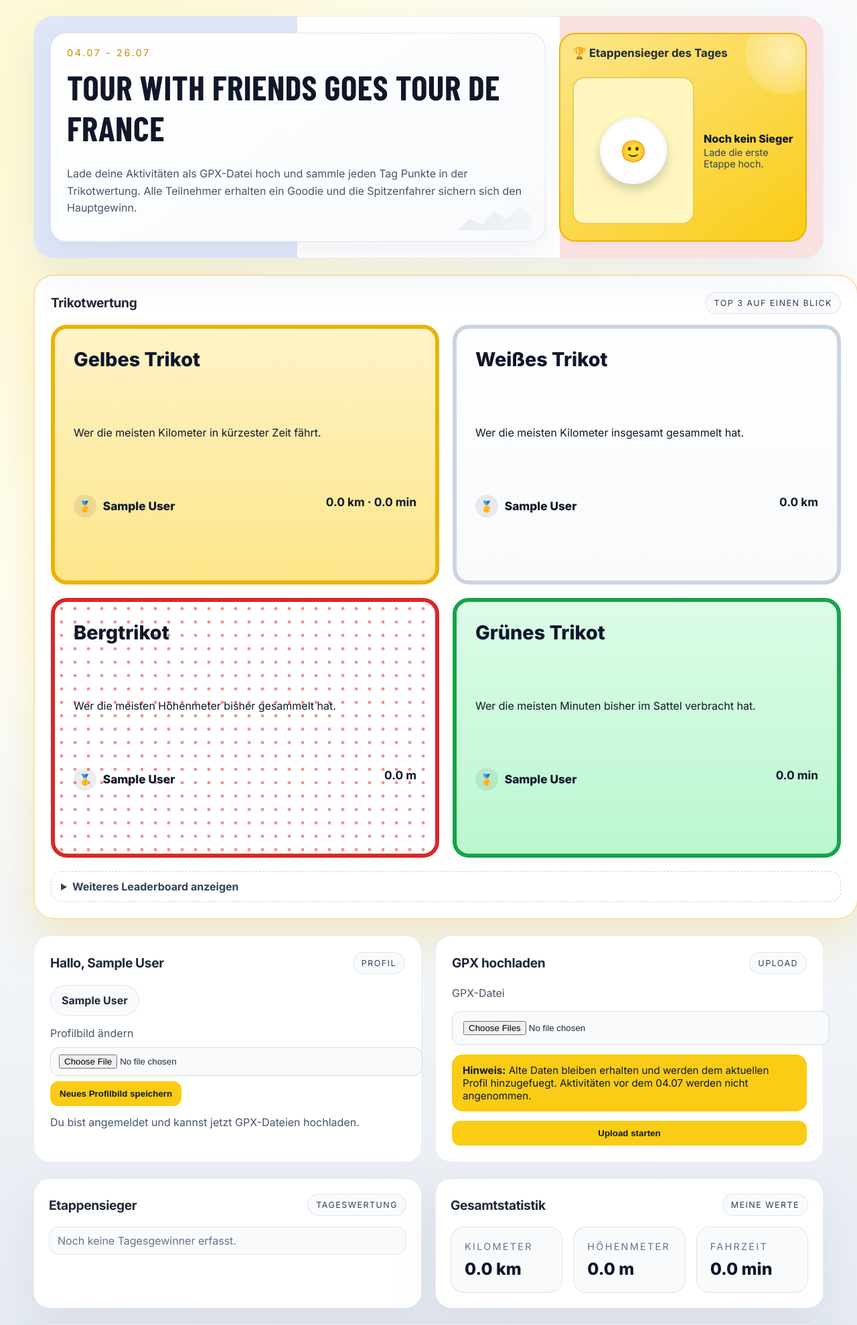
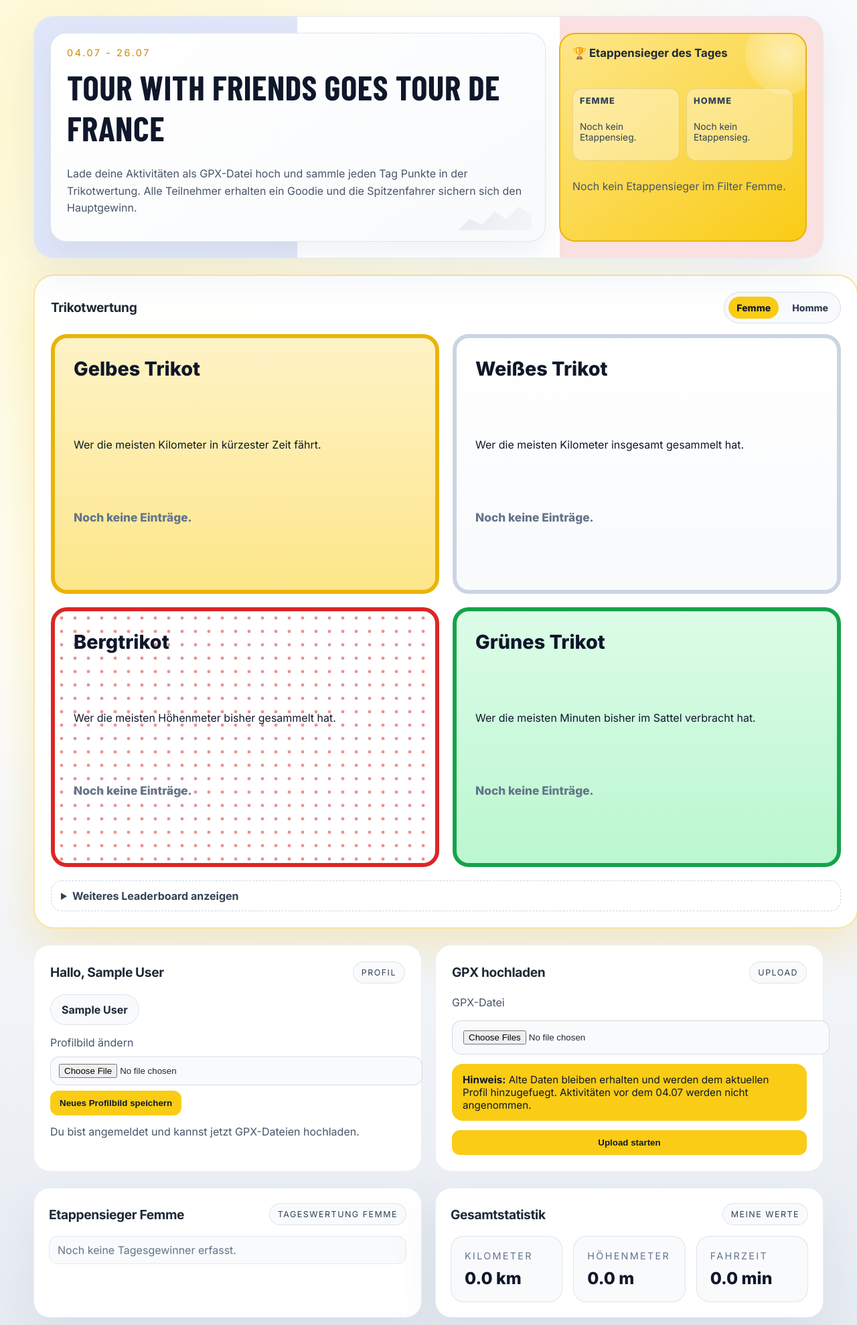
Before and after one commit to carlottadietz/tourwithfriends, a Flask app: page /?gender=Femme in a window 1280 px wide. Shown: the top 1979 px of the page at 67% size. Run offline with Flask 3, Linux system fonts and the light colour scheme; the visitor is signed in with stand-in values (Sample User, id 1); data comes from the database, SQL or seed files in the repository; data that the repository does not hold is empty; some libraries are stand-ins or nearby versions; some web fonts are replaced.

Commit message:
Femme/Homme-Wertungen und Etappensieger-Filter einführen

```diff
--- a/app.py
+++ b/app.py
@@ -27,6 +27,7 @@
         CREATE TABLE IF NOT EXISTS users (
             id INTEGER PRIMARY KEY AUTOINCREMENT,
             name TEXT UNIQUE NOT NULL,
+            gender TEXT NOT NULL DEFAULT 'Homme',
             profile_image TEXT,
             total_distance_km REAL DEFAULT 0,
             total_elevation_m REAL DEFAULT 0,
@@ -48,6 +49,10 @@
         )
         """
     )
+    columns = conn.execute("PRAGMA table_info(users)").fetchall()
+    column_names = {col[1] for col in columns}
+    if "gender" not in column_names:
+        conn.execute("ALTER TABLE users ADD COLUMN gender TEXT NOT NULL DEFAULT 'Homme'")
     conn.commit()
     conn.close()
 
@@ -99,6 +104,7 @@
 PAUSE_THRESHOLD_SECONDS = 1800
 ELEVATION_HYSTERESIS_M = 4.5
 EVENT_START_MONTH_DAY = (7, 4)
+VALID_GENDERS = ("Femme", "Homme")
 
 
 def calculate_ascent_hysteresis(elevations, threshold_m=ELEVATION_HYSTERESIS_M):
@@ -126,6 +132,17 @@
     except ValueError:
         return False
     return (activity_date.month, activity_date.day) >= EVENT_START_MONTH_DAY
+
+
+def normalize_gender(raw_gender):
+    if not raw_gender:
+        return None
+    lowered = raw_gender.strip().lower()
+    if lowered == "femme":
+        return "Femme"
+    if lowered == "homme":
+        return "Homme"
+    return None
 
 def parse_gpx_metrics(path):
     tree = ET.parse(path)
@@ -205,12 +222,20 @@
 def index():
     user = get_current_user()
     conn = get_db()
-    users = conn.execute("SELECT id, name, profile_image FROM users ORDER BY name ASC").fetchall()
+    users = conn.execute("SELECT id, name, gender, profile_image FROM users ORDER BY name ASC").fetchall()
+
+    selected_gender = normalize_gender(request.args.get("gender", ""))
+    if selected_gender is None and user:
+        selected_gender = normalize_gender(user["gender"])
+    if selected_gender is None:
+        selected_gender = "Homme"
+
     yellow_leaderboard = conn.execute(
         """
         SELECT
             id,
             name,
+            gender,
             profile_image,
             total_distance_km,
             total_duration_min,
@@ -219,24 +244,29 @@
                 ELSE 0
             END AS avg_speed_kmh
         FROM users
+        WHERE gender = ?
         ORDER BY avg_speed_kmh DESC, total_distance_km DESC, name ASC
         """
-    ).fetchall()
+    , (selected_gender,)).fetchall()
     white_leaderboard = conn.execute(
-        "SELECT id, name, profile_image, total_distance_km FROM users ORDER BY total_distance_km DESC, name ASC"
+        "SELECT id, name, gender, profile_image, total_distance_km FROM users WHERE gender = ? ORDER BY total_distance_km DESC, name ASC",
+        (selected_gender,),
     ).fetchall()
     elevation_leaderboard = conn.execute(
-        "SELECT id, name, profile_image, total_elevation_m FROM users ORDER BY total_elevation_m DESC, name ASC"
+        "SELECT id, name, gender, profile_image, total_elevation_m FROM users WHERE gender = ? ORDER BY total_elevation_m DESC, name ASC",
+        (selected_gender,),
     ).fetchall()
     duration_leaderboard = conn.execute(
-        "SELECT id, name, profile_image, total_duration_min FROM users ORDER BY total_duration_min DESC, name ASC"
+        "SELECT id, name, gender, profile_image, total_duration_min FROM users WHERE gender = ? ORDER BY total_duration_min DESC, name ASC",
+        (selected_gender,),
     ).fetchall()
-    daily_winners = conn.execute(
+    daily_winners_all = conn.execute(
         """
         WITH daily_totals AS (
             SELECT
                 date(r.created_at) AS ride_day,
                 r.user_id,
+                u.gender,
                 ROUND(SUM(r.distance_km), 2) AS distance_km,
                 ROUND(SUM(r.duration_min), 2) AS duration_min,
                 CASE
@@ -244,11 +274,13 @@
                     ELSE 0
                 END AS avg_speed_kmh
             FROM rides r
-            GROUP BY date(r.created_at), r.user_id
+            JOIN users u ON r.user_id = u.id
+            GROUP BY date(r.created_at), r.user_id, u.gender
         )
         SELECT
             strftime('%d.%m.%Y', dt.ride_day) AS day,
             dt.user_id,
+            dt.gender,
             dt.distance_km,
             dt.duration_min,
             dt.avg_speed_kmh,
@@ -260,6 +292,7 @@
             SELECT 1
             FROM daily_totals better
             WHERE better.ride_day = dt.ride_day
+                            AND better.gender = dt.gender
               AND (
                   better.avg_speed_kmh > dt.avg_speed_kmh
                   OR (
@@ -273,9 +306,13 @@
                   )
               )
         )
-        ORDER BY dt.ride_day DESC
+        ORDER BY dt.ride_day DESC, dt.gender ASC
         """
     ).fetchall()
+    daily_winners = [row for row in daily_winners_all if row["gender"] == selected_gender]
+
+    daily_winner_homme = next((row for row in daily_winners_all if row["gender"] == "Homme"), None)
+    daily_winner_femme = next((row for row in daily_winners_all if row["gender"] == "Femme"), None)
     rides = []
     if user:
         rides = conn.execute(
@@ -303,6 +340,8 @@
         "index.html",
         user=user,
         users=users,
+        selected_gender=selected_gender,
+        genders=VALID_GENDERS,
         current_leader=current_leader,
         stats=stats,
         yellow_leaderboard=yellow_leaderboard,
@@ -310,6 +349,8 @@
         elevation_leaderboard=elevation_leaderboard,
         duration_leaderboard=duration_leaderboard,
         daily_winners=daily_winners,
+        daily_winner_homme=daily_winner_homme,
+        daily_winner_femme=daily_winner_femme,
         rides=rides,
     )
 
@@ -317,6 +358,7 @@
 @app.route("/login", methods=["POST"])
 def login():
     selected_name = request.form.get("existing_user", "").strip()
+    selected_gender = normalize_gender(request.form.get("gender", ""))
     name = request.form.get("name", "").strip()
     if selected_name:
         name = selected_name
@@ -324,7 +366,7 @@
         return redirect(url_for("index"))
 
     conn = get_db()
-    existing = conn.execute("SELECT id, profile_image FROM users WHERE name = ?", (name,)).fetchone()
+    existing = conn.execute("SELECT id, gender, profile_image FROM users WHERE name = ?", (name,)).fetchone()
 
     profile_image = request.files.get("profile_image")
     filename = None
@@ -340,20 +382,27 @@
             return redirect(url_for("index"))
         if filename and (existing["profile_image"] != filename):
             conn.execute("UPDATE users SET profile_image = ? WHERE id = ?", (filename, existing["id"]))
+        if not existing["gender"] and selected_gender:
+            conn.execute("UPDATE users SET gender = ? WHERE id = ?", (selected_gender, existing["id"]))
         user_id = existing["id"]
+        user_gender = existing["gender"] or selected_gender or "Homme"
     else:
         if not filename:
             return redirect(url_for("index"))
+        if selected_gender is None:
+            return redirect(url_for("index"))
         cur = conn.execute(
-            "INSERT INTO users (name, profile_image, total_distance_km) VALUES (?, ?, 0)",
-            (name, filename),
+            "INSERT INTO users (name, gender, profile_image, total_distance_km) VALUES (?, ?, ?, 0)",
+            (name, selected_gender, filename),
         )
         user_id = cur.lastrowid
+        user_gender = selected_gender
 
     conn.commit()
     session.permanent = True
     session["user_id"] = user_id
     session["user_name"] = name
+    session["user_gender"] = user_gender
     return redirect(url_for("index"))
 
 
--- a/templates/index.html
+++ b/templates/index.html
@@ -39,6 +39,14 @@
     .stage-hero { position: relative; overflow: hidden; background: linear-gradient(145deg, #fde68a, #facc15); border-radius: 24px; padding: 18px 18px; display: grid; gap: 10px; border: 2px solid #eab308; }
     .stage-hero::before { content: ""; position: absolute; right: -30px; top: -30px; width: 120px; height: 120px; border-radius: 999px; background: radial-gradient(circle, rgba(255,255,255,0.55), rgba(255,255,255,0)); }
     .stage-hero h3 { margin: 0; font-size: 1.05rem; }
+    .duel-stage-grid { display: grid; grid-template-columns: 1fr 1fr; gap: 10px; }
+    .stage-gender-card { background: rgba(255,255,255,0.35); border: 1px solid rgba(15,23,42,0.1); border-radius: 14px; padding: 10px; display: grid; gap: 6px; }
+    .stage-gender-title { font-size: 0.8rem; text-transform: uppercase; letter-spacing: 0.09em; color: #334155; font-weight: 800; }
+    .stage-gender-main { display: flex; align-items: center; gap: 8px; }
+    .stage-gender-avatar { width: 46px; height: 46px; border-radius: 999px; object-fit: cover; border: 2px solid rgba(255,255,255,0.9); }
+    .stage-gender-fallback { width: 46px; height: 46px; border-radius: 999px; display: inline-flex; align-items: center; justify-content: center; background: rgba(255,255,255,0.8); font-size: 1.1rem; }
+    .stage-gender-name { font-weight: 900; color: #0f172a; }
+    .stage-gender-meta { color: #334155; font-size: 0.86rem; }
     .winner-row { display: flex; align-items: center; gap: 14px; }
     .winner-photo-figure {
       position: relative;
@@ -82,6 +90,12 @@
     .section-title { display: flex; align-items: center; justify-content: space-between; gap: 12px; margin-bottom: 16px; }
     .badge { display: inline-flex; align-items: center; gap: 8px; padding: 8px 12px; border-radius: 18px; font-size: 0.78rem; text-transform: uppercase; letter-spacing: 0.12em; background: #f8fafc; border: 1px solid rgba(148,163,184,0.25); color: #334155; }
     .hero-note { color: #475569; }
+    .gender-switch { display: inline-flex; gap: 8px; background: #f8fafc; border: 1px solid rgba(148,163,184,0.3); border-radius: 999px; padding: 6px; }
+    .gender-link { text-decoration: none; color: #334155; padding: 8px 12px; border-radius: 999px; font-weight: 800; font-size: 0.88rem; }
+    .gender-link.active { background: #facc15; color: #0f172a; }
+    .gender-fieldset { border: 1px solid rgba(148,163,184,0.3); border-radius: 14px; padding: 10px 12px; background: #f8fafc; }
+    .gender-options { display: flex; gap: 16px; }
+    .gender-options label { display: inline-flex; gap: 6px; align-items: center; color: #334155; }
 
     .login-shell { max-width: 560px; margin: 8vh auto 0; }
     .login-card { background: rgba(255,255,255,0.98); border: 1px solid rgba(148,163,184,0.24); border-radius: 30px; padding: 28px; box-shadow: 0 24px 60px rgba(148,163,184,0.2); }
@@ -179,10 +193,17 @@
             <select id="existing_user" name="existing_user">
               <option value="">- auswählen -</option>
               {% for user_option in users %}
-                <option value="{{ user_option.name }}" data-has-image="{{ '1' if user_option.profile_image else '0' }}">{{ user_option.name }}</option>
+                <option value="{{ user_option.name }}" data-has-image="{{ '1' if user_option.profile_image else '0' }}" data-gender="{{ user_option.gender }}">{{ user_option.name }}</option>
               {% endfor %}
             </select>
           {% endif %}
+          <fieldset class="gender-fieldset">
+            <legend>Geschlecht</legend>
+            <div class="gender-options">
+              <label><input type="radio" name="gender" value="Femme" required> Femme</label>
+              <label><input type="radio" name="gender" value="Homme" required> Homme</label>
+            </div>
+          </fieldset>
           <label for="profile_image">Profilbild (verpflichtend für neue Profile)</label>
           <input id="profile_image" name="profile_image" type="file" accept="image/*" required>
           <button id="login-submit" class="primary" type="submit">Anmelden und starten</button>
@@ -201,6 +222,40 @@
       </div>
       <div class="stage-hero">
         <h3>🏆 Etappensieger des Tages</h3>
+        <div class="duel-stage-grid">
+          <div class="stage-gender-card">
+            <span class="stage-gender-title">Femme</span>
+            {% if daily_winner_femme %}
+              <div class="stage-gender-main">
+                {% if daily_winner_femme.profile_image %}
+                  <img class="stage-gender-avatar" src="{{ url_for('uploaded_file', filename=daily_winner_femme.profile_image) }}" alt="Profilbild von {{ daily_winner_femme.user_name }}">
+                {% else %}
+                  <span class="stage-gender-fallback">🙂</span>
+                {% endif %}
+                <span class="stage-gender-name">{{ daily_winner_femme.user_name }}</span>
+              </div>
+              <span class="stage-gender-meta">{{ daily_winner_femme.day }} · {{ daily_winner_femme.distance_km }} km · {{ daily_winner_femme.avg_speed_kmh|round(2) }} km/h</span>
+            {% else %}
+              <span class="stage-gender-meta">Noch kein Etappensieg.</span>
+            {% endif %}
+          </div>
+          <div class="stage-gender-card">
+            <span class="stage-gender-title">Homme</span>
+            {% if daily_winner_homme %}
+              <div class="stage-gender-main">
+                {% if daily_winner_homme.profile_image %}
+                  <img class="stage-gender-avatar" src="{{ url_for('uploaded_file', filename=daily_winner_homme.profile_image) }}" alt="Profilbild von {{ daily_winner_homme.user_name }}">
+                {% else %}
+                  <span class="stage-gender-fallback">🙂</span>
+                {% endif %}
+                <span class="stage-gender-name">{{ daily_winner_homme.user_name }}</span>
+              </div>
+              <span class="stage-gender-meta">{{ daily_winner_homme.day }} · {{ daily_winner_homme.distance_km }} km · {{ daily_winner_homme.avg_speed_kmh|round(2) }} km/h</span>
+            {% else %}
+              <span class="stage-gender-meta">Noch kein Etappensieg.</span>
+            {% endif %}
+          </div>
+        </div>
         {% if daily_winners %}
           <div class="winner-row">
             <div class="winner-photo-figure">
@@ -211,21 +266,12 @@
               {% endif %}
             </div>
             <div class="winner-text">
-              <span class="winner-name">{{ daily_winners[0].user_name }}</span>
+              <span class="winner-name">Aktueller Filter: {{ selected_gender }} · {{ daily_winners[0].user_name }}</span>
               <span class="winner-meta">{{ daily_winners[0].day }} · {{ daily_winners[0].distance_km }} km · {{ daily_winners[0].avg_speed_kmh|round(2) }} km/h</span>
             </div>
           </div>
-          <p class="hero-note">🚴 Gelbes Trikot-Modus: Vollgas auf dem Rad und Platz 1 sichern.</p>
         {% else %}
-          <div class="winner-row">
-            <div class="winner-photo-figure" aria-hidden="true">
-              <span class="winner-head-placeholder">🙂</span>
-            </div>
-            <div class="winner-text">
-              <span class="winner-name">Noch kein Sieger</span>
-              <span class="winner-meta">Lade die erste Etappe hoch.</span>
-            </div>
-          </div>
+          <p class="hero-note">Noch kein Etappensieger im Filter {{ selected_gender }}.</p>
         {% endif %}
       </div>
     </div>
@@ -233,7 +279,10 @@
     <div class="card trikot-full">
       <div class="section-title">
         <h2>Trikotwertung</h2>
-        <span class="badge">Top 3 auf einen Blick</span>
+        <div class="gender-switch" role="tablist" aria-label="Geschlechterfilter">
+          <a class="gender-link {{ 'active' if selected_gender == 'Femme' else '' }}" href="{{ url_for('index', gender='Femme') }}">Femme</a>
+          <a class="gender-link {{ 'active' if selected_gender == 'Homme' else '' }}" href="{{ url_for('index', gender='Homme') }}">Homme</a>
+        </div>
       </div>
       <div class="trikot-stage">
         <div class="top-three-cards">
@@ -383,8 +432,8 @@
     <div class="layout-two">
       <div class="card card-hero">
         <div class="section-title">
-          <h2>Etappensieger</h2>
-          <span class="badge">Tageswertung</span>
+          <h2>Etappensieger {{ selected_gender }}</h2>
+          <span class="badge">Tageswertung {{ selected_gender }}</span>
         </div>
         <ul class="stage-list">
           {% if daily_winners %}
@@ -452,24 +501,33 @@
     const nameInput = document.getElementById('name');
     const profileImageInput = document.getElementById('profile_image');
     const loginSubmit = document.getElementById('login-submit');
+    const genderInputs = document.querySelectorAll('input[name="gender"]');
 
-    if (existingUserSelect && nameInput && profileImageInput && loginSubmit) {
+    if (existingUserSelect && nameInput && profileImageInput && loginSubmit && genderInputs.length) {
       const defaultLabel = 'Anmelden und starten';
 
       const syncLoginLabel = () => {
         const selectedName = existingUserSelect.value.trim();
         const selectedOption = existingUserSelect.options[existingUserSelect.selectedIndex];
         const hasImage = selectedOption ? selectedOption.dataset.hasImage === '1' : false;
+        const selectedGender = selectedOption ? selectedOption.dataset.gender : '';
 
         if (selectedName) {
           nameInput.value = selectedName;
           nameInput.required = false;
           loginSubmit.textContent = `Weiter als ${selectedName}`;
           profileImageInput.required = !hasImage;
+          genderInputs.forEach((input) => {
+            input.required = false;
+            input.checked = input.value === selectedGender;
+          });
         } else {
           nameInput.required = true;
           loginSubmit.textContent = defaultLabel;
           profileImageInput.required = true;
+          genderInputs.forEach((input) => {
+            input.required = true;
+          });
         }
       };
 
```
Also changed, not shown: tests/test_app.py (+3 -3 lines).
